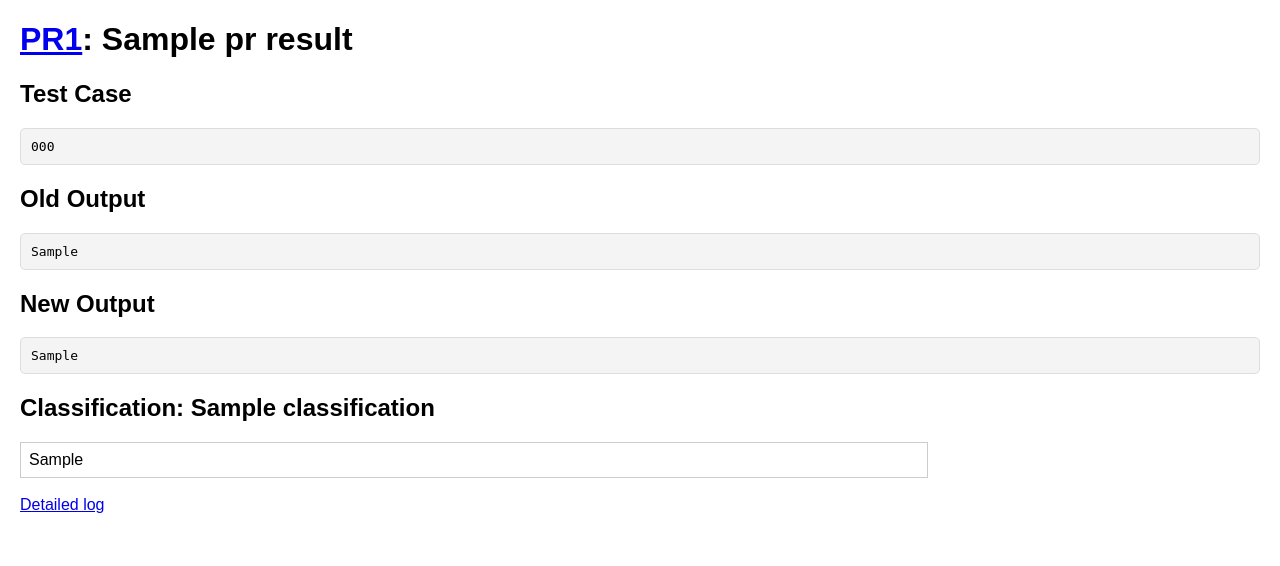
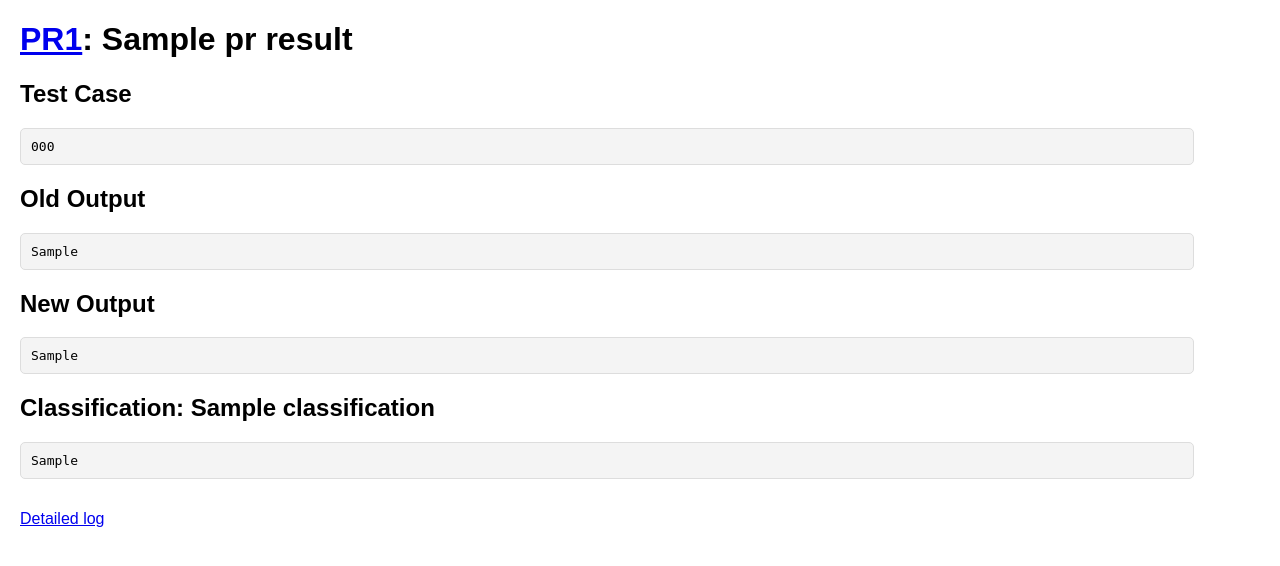
Before and after one commit to michaelpradel/Testora, a Flask app: template templates/pr_result.html in a window 1280 px wide. Shown: the top 566 px of the page. Run offline with Flask 3, Linux system fonts and the light colour scheme; the template is opened without the code that fills it: most values are stand-ins (such as "Sample title", 1, 10 or a date in 2020).

Commit message:
easier-to-read results in WebUI

```diff
--- a/templates/pr_result.html
+++ b/templates/pr_result.html
@@ -16,7 +16,10 @@
             border: 1px solid #ddd;
             padding: 10px;
             border-radius: 5px;
-            overflow: auto;
+            max-width: 72rem;
+            white-space: pre-wrap;
+            word-wrap: break-word;
+            overflow-wrap: break-word;
         }
 
         table {
@@ -71,7 +74,7 @@
     <pre>{{ classification_result.new_output }}</pre>
 
     <h2>Classification: {{ classification_result.classification }}</h2>
-    <div class="width100ch">{{ classification_result.classification_explanation}}</div>
+    <pre>{{ classification_result.classification_explanation }}</pre>
     <br>
     <div><a href="/pr{{ pr_result.number }}_log">Detailed log</a></div>
 
```
